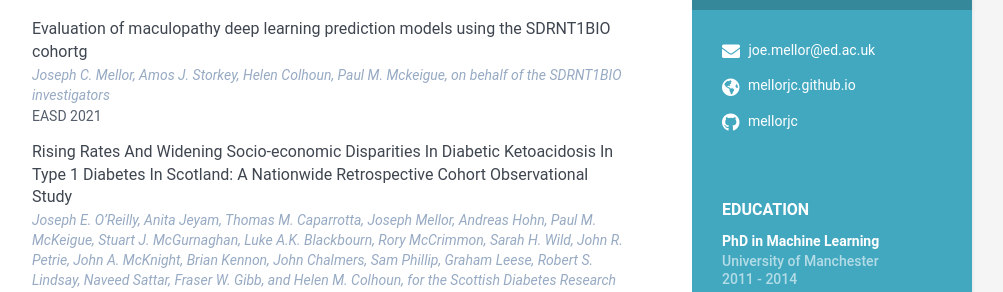
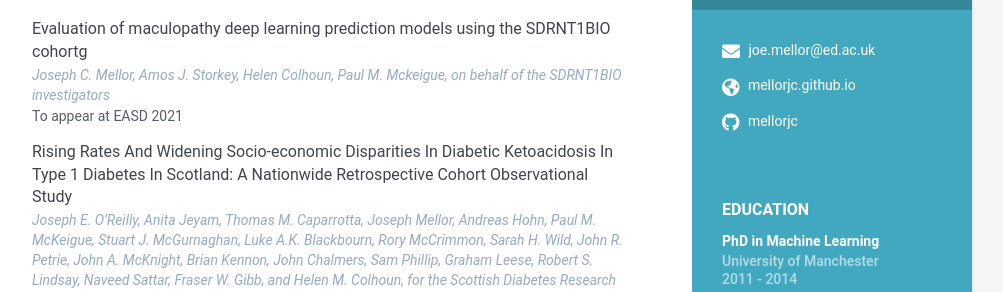
Before and after one commit to mellorjc/mellorjc.github.io, a Jekyll site: the page built from index.html, in a window 1280 px wide and 900 px high. Shown: the part 263-555 px from the top of the window, without its empty margins (168-1171 px from the left). Built offline with Jekyll 4.4.1, drawn with Linux system fonts in a browser that asks for light colours.

Commit message:
Update data.yml

```diff
--- a/_data/data.yml
+++ b/_data/data.yml
@@ -85,7 +85,7 @@ publications:
     papers:
       - title: "Evaluation of maculopathy deep learning prediction models using the SDRNT1BIO cohortg"
         authors: "Joseph C. Mellor, Amos J. Storkey, Helen Colhoun, Paul M. Mckeigue, on behalf of the SDRNT1BIO investigators"
-        conference: "EASD 2021"
+        conference: "To appear at EASD 2021"
 
       - title: "Rising Rates And Widening Socio-economic Disparities In Diabetic Ketoacidosis In Type 1 Diabetes In Scotland: A Nationwide Retrospective Cohort Observational Study"
         conference: "Diabetes Care"
```
